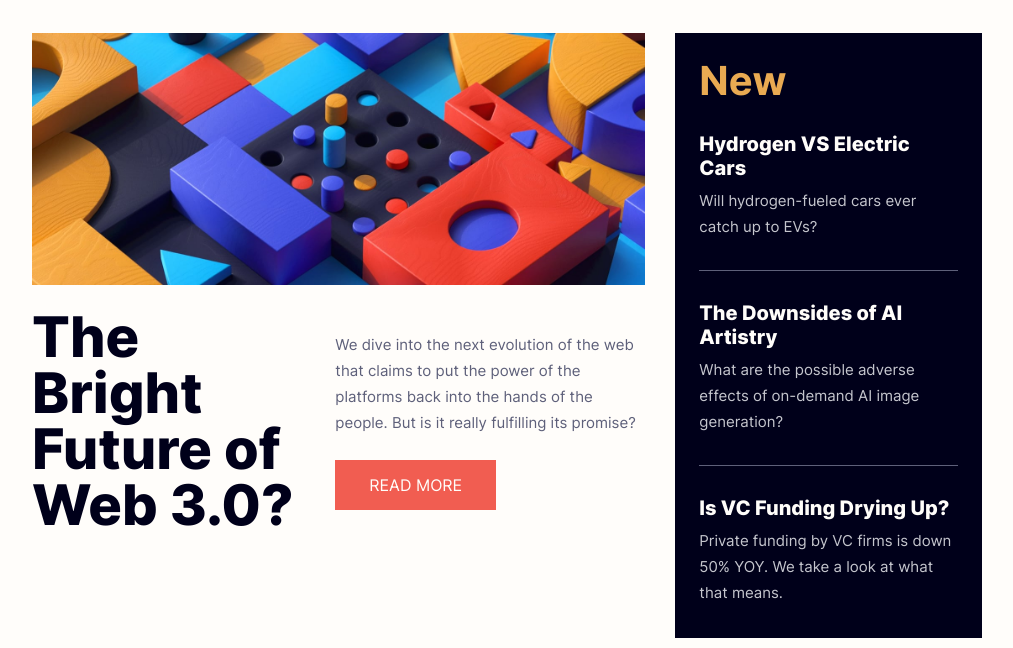
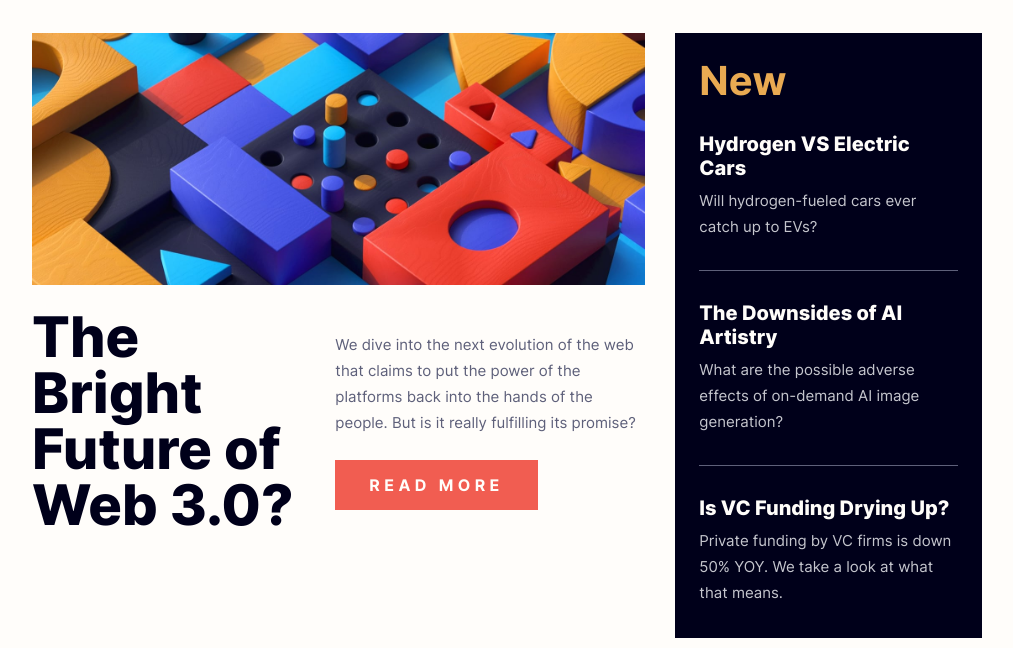
Before and after one commit to Mell789/news_homepage, a plain HTML site: page index.html in a window 1280 px wide. Shown: the part 152-800 px from the top of the page, without its empty margins (133-1146 px from the left). Drawn offline with nearby package versions, Linux system fonts and the light colour scheme.

Commit message:
update readmore button

```diff
--- a/src/styles.css
+++ b/src/styles.css
@@ -77,6 +77,8 @@ nav {
     color: var(--almost_white);
     padding: 11px 32px;
     transition: .25s;
+    letter-spacing: 4.375px;
+    font-weight: 700 !important;
 }
 .readmore:hover {
     background-color: var(--dark_space_blue);
```
